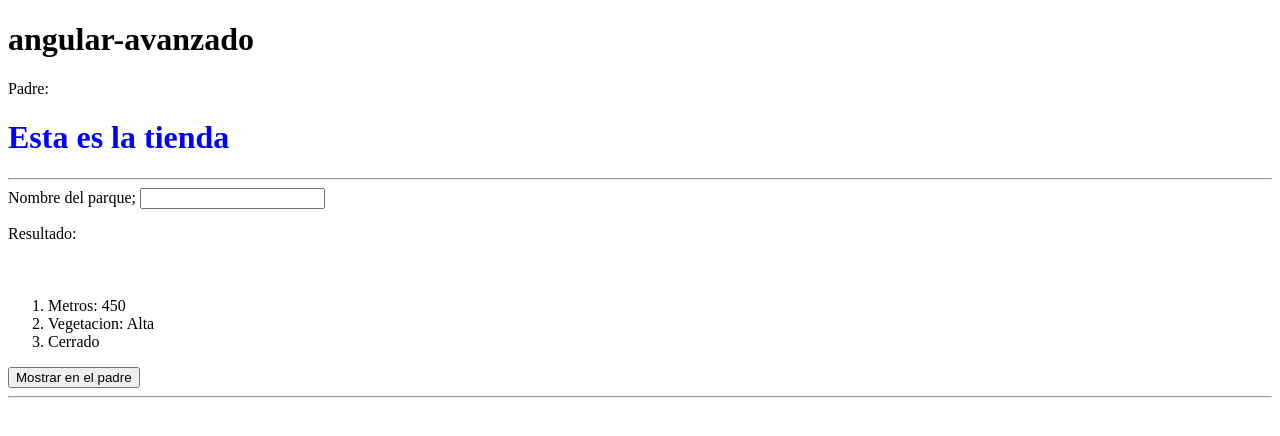
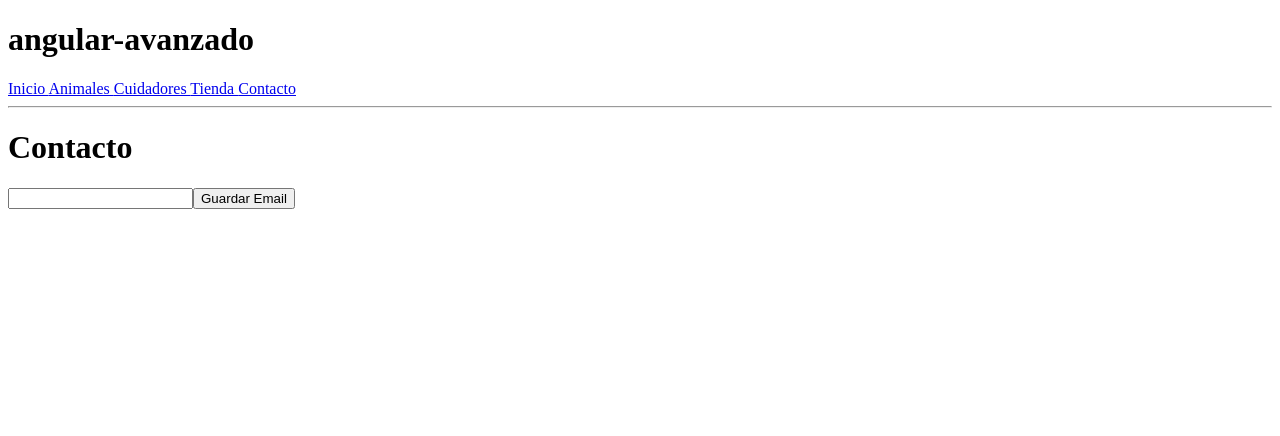
Before and after one commit to NicolasViruel/Angular-Zoo, an Angular app: page /contacto in a window 1280 px wide. Shown: the top 436 px of the page. Built offline with nearby package versions, Linux system fonts and the light colour scheme.

Commit message:
Se agregan los componentes y routeo de la pagina, continuo trabajando ahora en la barra de navegacion

```diff
--- a/src/app/app.component.html
+++ b/src/app/app.component.html
@@ -2,4 +2,14 @@
   {{title}}
 </h1>
 
-<tienda></tienda>
+
+<a [routerLink]="['/home']">Inicio </a>
+<a [routerLink]="['/animales']">Animales </a>
+<a [routerLink]="['/cuidadores']">Cuidadores </a>
+<a [routerLink]="['/tienda']">Tienda </a>
+<a [routerLink]="['/contacto']">Contacto </a>
+
+<span *ngIf="emailContacto"><strong>Email de Contacto:</strong>{{emailContacto}}</span>
+<hr>
+<!-- toma el componente que esta asociado a esta ruta y nos los carga dinamicante-->
+<router-outlet></router-outlet>
--- a/src/app/app.component.ts
+++ b/src/app/app.component.ts
@@ -1,10 +1,26 @@
-import { Component } from '@angular/core';
+import { Component, OnInit, DoCheck } from '@angular/core';
 
 @Component({
   selector: 'app-root',
   templateUrl: './app.component.html',
   styleUrls: ['./app.component.css']
 })
-export class AppComponent {
+export class AppComponent implements OnInit, DoCheck {
   title = 'angular-avanzado';
+  emailContacto: string = "";
+
+  ngOnInit() {
+    this.emailContacto = localStorage.getItem('emailContacto') || ''; // asignar un valor predeterminado en caso de que no haya nada en el localStorage
+  }
+
+  ngDoCheck(): void {
+    const emailGuardado = localStorage.getItem('emailContacto');
+    if (this.emailContacto !== emailGuardado) { // verifica si el email en el localStorage es diferente al que tienes actualmente
+      this.emailContacto = emailGuardado || ''; // actualiza el emailContacto solo si es diferente
+    }
+  }
+
+
+
+
 }
--- /dev/null
+++ b/src/app/app.routing.ts
@@ -0,0 +1,23 @@
+import { ModuleWithProviders } from "@angular/core";
+import { Routes, RouterModule} from "@angular/router";
+
+//componentes
+import { TiendaComponent } from './components/tienda/tienda.component';
+import { AnimalsComponent } from './components/animals/animals.component';
+import { ContactComponent } from './components/contact/contact.component';
+import { KeepersComponent } from './components/keepers/keepers.component';
+import { HomeComponent } from './components/home/home.component';
+
+const appRoutes: Routes = [
+    {path: "", component: HomeComponent},
+    {path: "", redirectTo: 'home', pathMatch: "full"},
+    {path: "home", component: HomeComponent},
+    {path: "animales", component: AnimalsComponent},
+    {path: "contacto", component: ContactComponent},
+    {path: "tienda", component: TiendaComponent},
+    {path: "cuidadores", component: KeepersComponent},
+    {path: "**", component: HomeComponent},
+];
+
+export const appRoutingProviders: any = [];
+export const routing: ModuleWithProviders<any> = RouterModule.forRoot(appRoutes);
--- /dev/null
+++ b/src/app/components/animals/animals.component.html
@@ -0,0 +1 @@
+<h1>{{title}} </h1>
--- /dev/null
+++ b/src/app/components/animals/animals.component.ts
@@ -0,0 +1,16 @@
+import { Component, OnInit } from '@angular/core';
+
+@Component({
+  selector: 'animals',
+  templateUrl: './animals.component.html',
+})
+export class AnimalsComponent implements OnInit {
+  title = 'Animals';
+
+    ngOnInit(): void {
+        console.log("Animals Cargado!");
+
+    }
+
+
+}
--- /dev/null
+++ b/src/app/components/contact/contact.component.html
@@ -0,0 +1,4 @@
+<h1>{{title}} </h1>
+
+<input type="text" [(ngModel)]="emailContacto"/>
+<button (click)="guardarEmail()">Guardar Email</button>
--- /dev/null
+++ b/src/app/components/contact/contact.component.ts
@@ -0,0 +1,26 @@
+import { Component, OnInit } from '@angular/core';
+
+@Component({
+  selector: 'contact',
+  templateUrl: './contact.component.html',
+})
+export class ContactComponent implements OnInit {
+  title = 'Contacto';
+  emailContacto: string = ""
+
+
+
+    ngOnInit(): void {
+        console.log("Contact Cargado!");
+
+    }
+
+    guardarEmail(){
+      console.log(this.emailContacto);
+      //guardar informacion en el localStorage y asi poder ser consultado, desde cualquier componente
+      localStorage.setItem('emailContacto', this.emailContacto)
+
+    }
+
+
+}
--- /dev/null
+++ b/src/app/components/home/home.component.html
@@ -0,0 +1 @@
+<h1>{{title}}</h1>
--- /dev/null
+++ b/src/app/components/home/home.component.ts
@@ -0,0 +1,16 @@
+import { Component, OnInit } from '@angular/core';
+
+@Component({
+  selector: 'home',
+  templateUrl: './home.component.html',
+})
+export class HomeComponent implements OnInit {
+  title = 'Home';
+
+    ngOnInit(): void {
+        console.log("Home Cargado!");
+
+    }
+
+
+}
--- /dev/null
+++ b/src/app/components/keepers/keepers.component.html
@@ -0,0 +1 @@
+<h1>{{title}} </h1>
--- /dev/null
+++ b/src/app/components/keepers/keepers.component.ts
@@ -0,0 +1,16 @@
+import { Component, OnInit } from '@angular/core';
+
+@Component({
+  selector: 'keppers',
+  templateUrl: './keepers.component.html',
+})
+export class KeepersComponent implements OnInit {
+  title = 'Cuidadores';
+
+    ngOnInit(): void {
+        console.log("keppers Cargado!");
+
+    }
+
+
+}
```
Also changed, not shown: src/app/app.module.ts (+18 -4 lines).
